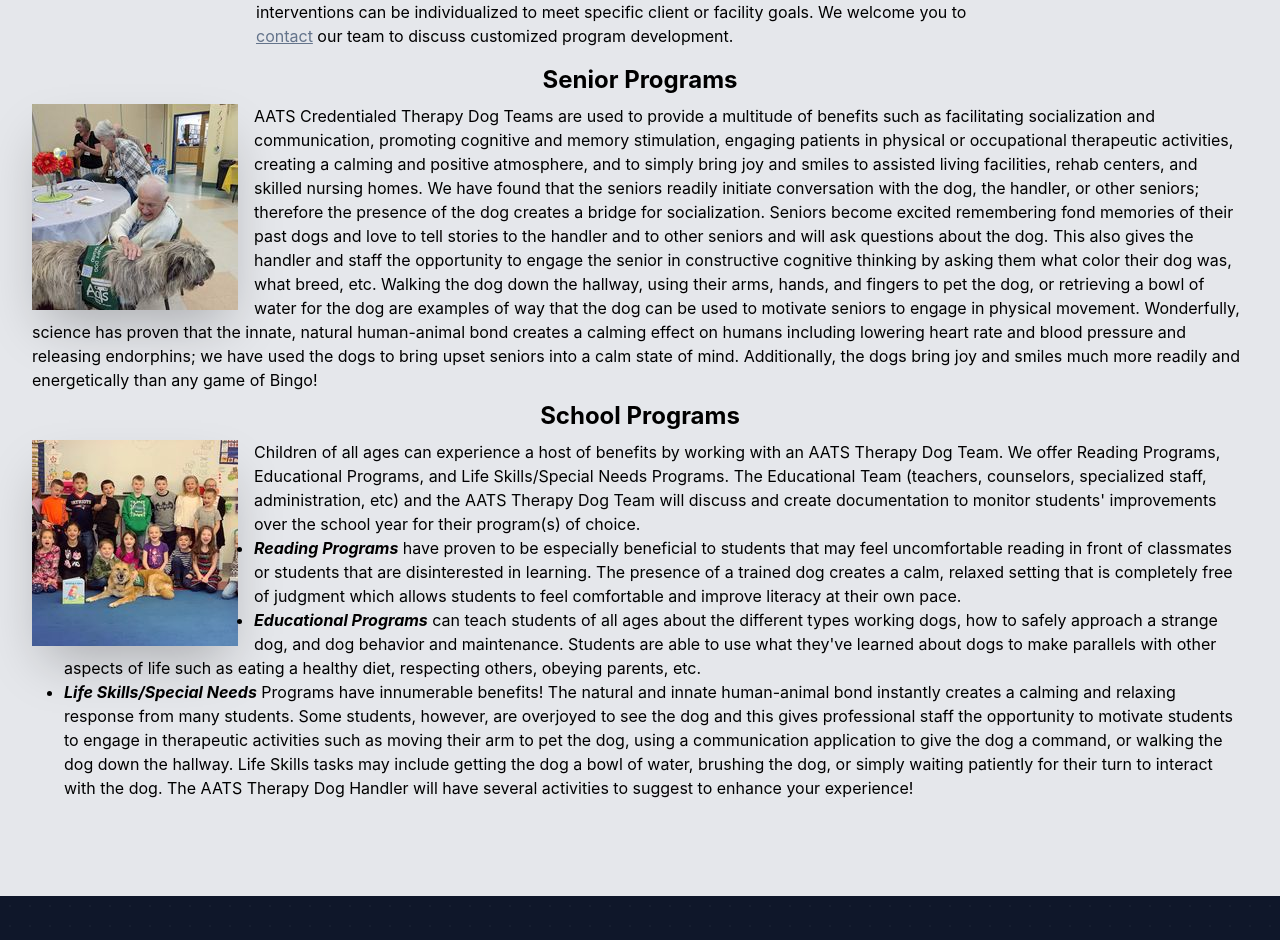
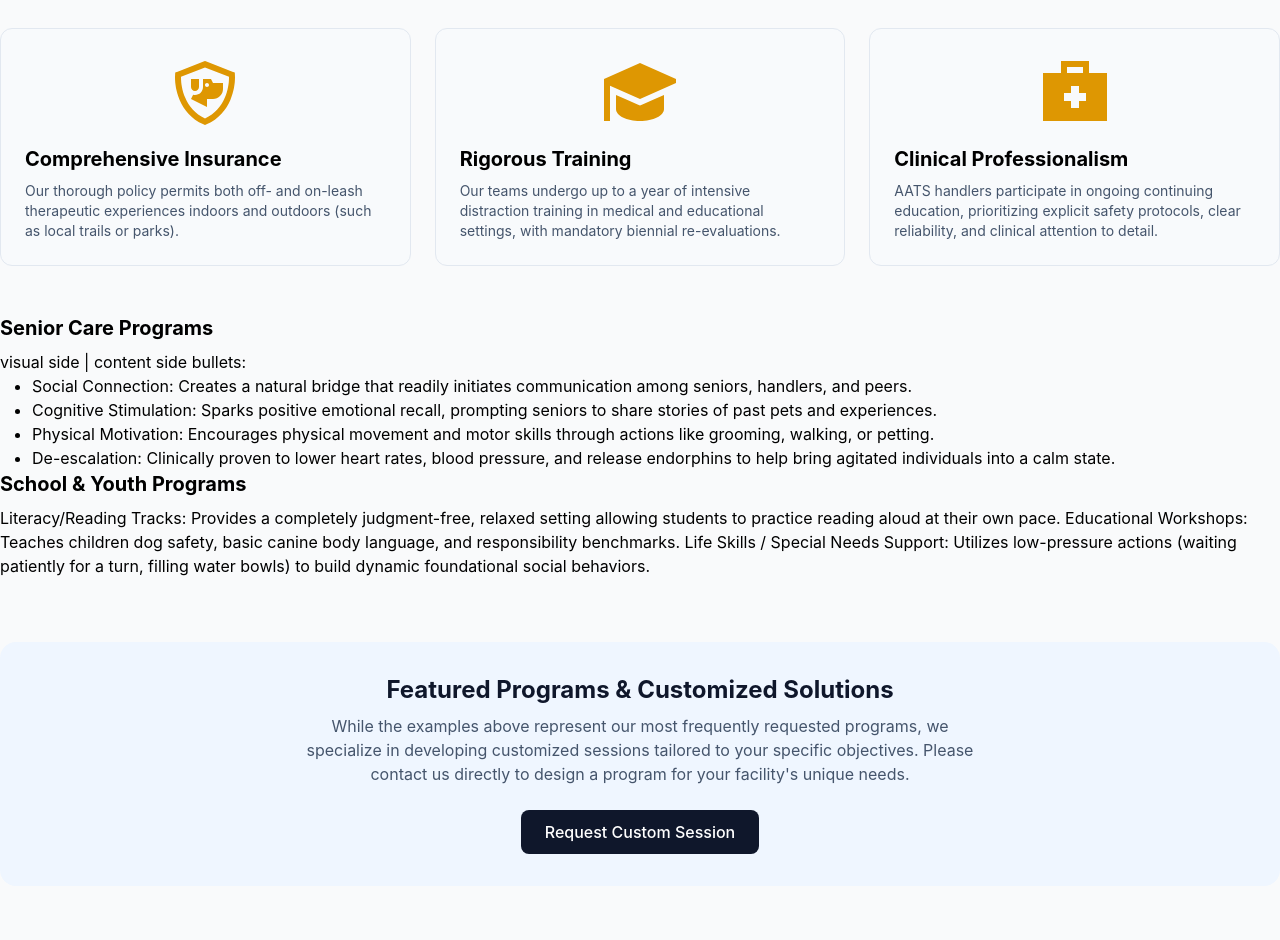
Before and after one commit to jeffhow/aatsma, an Astro site: page /animal-assisted-therapy-visits in a window 1280 px wide. Shown: the part 664-1604 px from the top of the page. Built offline with nearby package versions, Linux system fonts and the light colour scheme; Astro itself is replaced by a stand-in of ours; a web font is replaced by a local one.

Commit message:
aat visits

```diff
--- /dev/null
+++ b/src/pages/animal-assisted-therapy-visits copy.astro
@@ -0,0 +1,158 @@
+---
+// dog-training-classes.astro
+import BaseLayout from "../layouts/BaseLayout.astro";
+import { Image } from "astro:assets";
+
+import seniorDog from "../assets/services/senior-visit.jpg";
+import schoolDog from "../assets/services/kid-dog-services.jpg";
+
+const registrationLink =
+  "https://docs.google.com/document/d/1JdsBjQdPSqAgzqrLwaPaKG2dyvewv_a1sDMxIK1Vvp8/edit?usp=sharing";
+---
+
+<BaseLayout>
+  <article class="pb-24 pt-36 bg-gray-200 container mx-auto px-6 lg:px-8">
+    <!-- content -->
+    <div class="container mx-auto px-6 lg:px-8">
+      <header class="text-center max-w-3xl mx-auto mb-8">
+        <!-- Section intro with heading + subtext -->
+        <h2
+          class="text-4xl md:text-5xl font-black text-slate-900 tracking-tight mb-6"
+        >
+          Professional Animal-Assisted Interventions
+        </h2>
+      </header>
+      <p class="my-4">
+        At AATS MA, our handlers are very passionate and dedicated to training,
+        research, and education in the field of animal assisted interventions
+        and are committed to promoting the many physical, cognitive, and
+        psychosocial benefits of our innate and natural human-animal bond. Each
+        therapy dog team has completed an intensive training process (which can
+        take up to a year) and must reevaluate every two years. When you choose
+        AATS MA, you can rest assured that you will receive a professional and
+        compassionate experience.
+      </p>
+
+      <h3 class="font-bold text-2xl my-2">
+        By choosing AATS, you can expect the following exclusive benefits:
+      </h3>
+      <ul class="ps-8 list-disc">
+        <li>
+          <strong><em>Comprehensive Insurance</em></strong>: Our thorough policy
+          allows clients to enjoy both off- and on-leash experiences indoors and
+          outdoors. Outdoor sessions may include visiting a local hiking trail
+          or park. We believe that these freedoms are necessary to provide an
+          all-inclusive therapeutic experience.
+        </li>
+        <li>
+          <strong><em>Experience</em></strong>: Our training program ranges from
+          puppy classes to finished working dogs and includes exposing dogs to
+          various scenarios and distractions that they may encounter in
+          educational or medical settings.
+        </li>
+        <li>
+          <strong><em>Professionalism</em></strong>: AATS Therapy Dog Handlers
+          participate in ongoing dog training opportunities and are educated in
+          current animal assisted therapy practices. You session will always
+          include ease of communication, reliability, and a compassionate
+          attention to detail.
+        </li>
+      </ul>
+      <section>
+        <header class="max-w-3xl mx-auto mt-8 mb-4">
+          <h3 class="font-black text-2xl my-2 text-center">
+            Featured Programs &amp; Interventions
+          </h3>
+          <p>
+            The programs outlined below illustrate our core service offerings;
+            however, all therapeutic interventions can be individualized to meet
+            specific client or facility goals. We welcome you to <a
+              href="contact"
+              class="text-muted underline hover:text-accent-dark transition-colors"
+              >contact</a
+            > our team to discuss customized program development.
+          </p>
+        </header>
+
+        <h4 class="font-bold text-2xl my-2 text-center">Senior Programs</h4>
+        <Image
+          src={seniorDog}
+          alt="A senior citizen petting a therapy dog and smiling"
+          class="me-4 mb-2 float-start shadow-2xl"
+        />
+        <p>
+          AATS Credentialed Therapy Dog Teams are used to provide a multitude of
+          benefits such as facilitating socialization and communication,
+          promoting cognitive and memory stimulation, engaging patients in
+          physical or occupational therapeutic activities, creating a calming
+          and positive atmosphere, and to simply bring joy and smiles to
+          assisted living facilities, rehab centers, and skilled nursing homes.
+          We have found that the seniors readily initiate conversation with the
+          dog, the handler, or other seniors; therefore the presence of the dog
+          creates a bridge for socialization. Seniors become excited remembering
+          fond memories of their past dogs and love to tell stories to the
+          handler and to other seniors and will ask questions about the dog.
+          This also gives the handler and staff the opportunity to engage the
+          senior in constructive cognitive thinking by asking them what color
+          their dog was, what breed, etc. Walking the dog down the hallway,
+          using their arms, hands, and fingers to pet the dog, or retrieving a
+          bowl of water for the dog are examples of way that the dog can be used
+          to motivate seniors to engage in physical movement. Wonderfully,
+          science has proven that the innate, natural human-animal bond creates
+          a calming effect on humans including lowering heart rate and blood
+          pressure and releasing endorphins; we have used the dogs to bring
+          upset seniors into a calm state of mind. Additionally, the dogs bring
+          joy and smiles much more readily and energetically than any game of
+          Bingo!
+        </p>
+
+        <h4 class="font-bold text-2xl my-2 text-center">School Programs</h4>
+        <Image
+          src={schoolDog}
+          alt="A senior citizen petting a therapy dog and smiling"
+          class="me-4 mb-2 float-start shadow-2xl"
+        />
+        <p>
+          Children of all ages can experience a host of benefits by working with
+          an AATS Therapy Dog Team. We offer Reading Programs, Educational
+          Programs, and Life Skills/Special Needs Programs. The Educational Team
+          (teachers, counselors, specialized staff, administration, etc) and the
+          AATS Therapy Dog Team will discuss and create documentation to monitor
+          students' improvements over the school year for their program(s) of
+          choice.
+        </p>
+        <ul class="ps-8 list-disc">
+          <li>
+            <strong><em>Reading Programs</em></strong> have proven to be especially
+            beneficial to students that may feel uncomfortable reading in front of
+            classmates or students that are disinterested in learning. The presence
+            of a trained dog creates a calm, relaxed setting that is completely free
+            of judgment which allows students to feel comfortable and improve literacy
+            at their own pace.
+          </li>
+          <li>
+            <strong><em>Educational Programs</em></strong> can teach students of all
+            ages about the different types working dogs, how to safely approach a
+            strange dog, and dog behavior and maintenance. Students are able to use
+            what they've learned about dogs to make parallels with other aspects of
+            life such as eating a healthy diet, respecting others, obeying parents,
+            etc.
+          </li>
+          <li>
+            <strong><em>Life Skills/Special Needs</em></strong> Programs have innumerable
+            benefits! The natural and innate human-animal bond instantly creates a
+            calming and relaxing response from many students. Some students, however,
+            are overjoyed to see the dog and this gives professional staff the opportunity
+            to motivate students to engage in therapeutic activities such as moving
+            their arm to pet the dog, using a communication application to give the
+            dog a command, or walking the dog down the hallway. Life Skills tasks
+            may include getting the dog a bowl of water, brushing the dog, or simply
+            waiting patiently for their turn to interact with the dog. The AATS Therapy
+            Dog Handler will have several activities to suggest to enhance your experience!
+          </li>
+        </ul>
+        <p></p>
+      </section>
+    </div>
+  </article>
+</BaseLayout>
--- a/src/pages/animal-assisted-therapy-visits.astro
+++ b/src/pages/animal-assisted-therapy-visits.astro
@@ -3,156 +3,156 @@
 import BaseLayout from "../layouts/BaseLayout.astro";
 import { Image } from "astro:assets";
 
-import seniorDog from "../assets/services/elder-care-dog.jpg";
+import seniorDog from "../assets/services/senior-visit.jpg";
 import schoolDog from "../assets/services/kid-dog-services.jpg";
+import Button from "../components/Button.astro";
 
 const registrationLink =
   "https://docs.google.com/document/d/1JdsBjQdPSqAgzqrLwaPaKG2dyvewv_a1sDMxIK1Vvp8/edit?usp=sharing";
 ---
 
 <BaseLayout>
-  <article class="pb-24 pt-36 bg-gray-200">
-    <!-- content -->
-    <div class="container mx-auto px-6 lg:px-8">
-      <header class="text-center max-w-3xl mx-auto mb-8">
-        <!-- Section intro with heading + subtext -->
-        <h2
-          class="text-4xl md:text-5xl font-black text-slate-900 tracking-tight mb-6"
-        >
+  <article class="pb-24 mt-23 mx-auto">
+    <header
+      class="flex flex-col-reverse md:flex-row justify-between gap-4 bg-gray-200"
+    >
+      <div
+        class="w-full px-6 pt-6 pb-10 flex flex-col items-center justify-center"
+      >
+        <h1 class="text-4xl font-bold text-slate-900 max-w-xl mx-auto">
           Professional Animal-Assisted Interventions
-        </h2>
-      </header>
-      <p class="my-4">
-        At AATS MA, our handlers are very passionate and dedicated to training,
-        research, and education in the field of animal assisted interventions
-        and are committed to promoting the many physical, cognitive, and
-        psychosocial benefits of our innate and natural human-animal bond. Each
-        therapy dog team has completed an intensive training process (which can
-        take up to a year) and must reevaluate every two years. When you choose
-        AATS MA, you can rest assured that you will receive a professional and
-        compassionate experience.
+        </h1>
+        <p class="text-lg text-slate-600 mt-4 max-w-xl">
+          Leveraging the power of the human-animal bond to deliver dynamic
+          physical, cognitive, and psychosocial benefits across Massachusetts.
+        </p>
+        <div class="mt-6 m-w-xl">
+          <Button class="whitespace-nowrap" href="contact"
+            >Schedule a Visit</Button
+          >
+        </div>
+      </div>
+      <Image
+        src={seniorDog}
+        alt="A senior woman smiling, petting an AATS MA therapy dog"
+        class="object-cover md:max-w-[50%] h-120"
+      />
+    </header>
+
+    <section>
+      <h2 class="text-4xl font-bold text-slate-900 text-center mt-8">
+        Why Choose Us?
+      </h2>
+      <div class="grid grid-cols-1 md:grid-cols-3 gap-6 my-12">
+        <div class="p-6 border border-slate-200 rounded-xl bg-slate-50">
+          <div class="text-blue-600 text-2xl mb-3 mx-auto w-20">
+            <svg xmlns="http://www.w3.org/2000/svg" viewBox="0 0 640 640"
+              ><!--!Font Awesome Pro v7.2.0 by @fontawesome - https://fontawesome.com License - https://fontawesome.com/license (Commercial License) Copyright 2026 Fonticons, Inc.-->
+              <path
+                class="fill-accent-dark"
+                d="M128.1 190L320 115.5L512 190C513 233.5 505.1 296.9 478.2 358.8C450 423.7 401.1 486.5 320.1 523.6C239 486.5 190.2 423.7 162 358.8C135.1 296.9 127.2 233.5 128.2 190zM559.5 177L558.3 156.5L539.1 149L331.6 68.5L320 64L308.5 68.5L101 149L81.8 156.5L80.6 177C77.7 226.9 85.5 303.3 117.9 377.9C150.6 453.1 208.9 527.9 307.3 570.5L320 576L332.7 570.5C431.1 527.9 489.4 453.2 522.1 377.9C554.5 303.2 562.3 226.9 559.4 177zM224.9 334.2L208 368L336 432L336 368L384 368C428.2 368 464 332.2 464 288L464 240L384 240L368 208L304 208L304 272C304 307.3 275.3 336 240 336C234.8 336 229.7 335.4 224.9 334.2zM208 208L208 272C208 289.7 222.3 304 240 304C257.7 304 272 289.7 272 272L272 208L208 208zM320 256C320 247.2 327.2 240 336 240C344.8 240 352 247.2 352 256C352 264.8 344.8 272 336 272C327.2 272 320 264.8 320 256z"
+              ></path></svg
+            >
+          </div>
+          <h3 class="font-bold text-xl mb-2">Comprehensive Insurance</h3>
+          <p class="text-sm text-slate-600">
+            Our thorough policy permits both off- and on-leash therapeutic
+            experiences indoors and outdoors (such as local trails or parks).
+          </p>
+        </div>
+
+        <div class="p-6 border border-slate-200 rounded-xl bg-slate-50">
+          <div class="text-blue-600 text-2xl mb-3 mx-auto w-20">
+            <svg xmlns="http://www.w3.org/2000/svg" viewBox="0 0 640 640"
+              ><!--!Font Awesome Pro v7.2.0 by @fontawesome - https://fontawesome.com License - https://fontawesome.com/license (Commercial License) Copyright 2026 Fonticons, Inc.-->
+              <path
+                class="fill-accent-dark"
+                d="M320 80L608 208L608 240L320 368L80 261.3L80 544L32 544L32 208L320 80zM128 335.2L300.5 411.9L320 420.6L339.5 411.9L512 335.2L512 448C512 501 426 544 320 544C214 544 128 501 128 448L128 335.2z"
+              ></path></svg
+            >
+          </div>
+          <h3 class="font-bold text-xl mb-2">Rigorous Training</h3>
+          <p class="text-sm text-slate-600">
+            Our teams undergo up to a year of intensive distraction training in
+            medical and educational settings, with mandatory biennial
+            re-evaluations.
+          </p>
+        </div>
+
+        <div class="p-6 border border-slate-200 rounded-xl bg-slate-50">
+          <div class="text-blue-600 text-2xl mb-3 mx-auto w-20 text-primary">
+            <svg xmlns="http://www.w3.org/2000/svg" viewBox="0 0 640 640"
+              ><!--!Font Awesome Pro v7.2.0 by @fontawesome - https://fontawesome.com License - https://fontawesome.com/license (Commercial License) Copyright 2026 Fonticons, Inc.-->
+              <path
+                class="fill-accent-dark"
+                d="M208 64L432 64L432 160L576 160L576 544L64 544L64 160L208 160L208 64zM384 112L256 112L256 160L384 160L384 112zM288 264L288 320L232 320L232 384L288 384L288 440L352 440L352 384L408 384L408 320L352 320L352 264L288 264z"
+              ></path></svg
+            >
+          </div>
+          <h3 class="font-bold text-xl mb-2">Clinical Professionalism</h3>
+          <p class="text-sm text-slate-600">
+            AATS handlers participate in ongoing continuing education,
+            prioritizing explicit safety protocols, clear reliability, and
+            clinical attention to detail.
+          </p>
+        </div>
+      </div>
+    </section>
+
+    <section>
+      <aside>
+
+        <h3 class="font-bold text-xl mb-2">Senior Care Programs </h3>
+        visual side | content side bullets:
+        <ul class="ps-8 list-disc">
+          <li>
+            Social Connection: Creates a natural bridge that readily initiates
+            communication among seniors, handlers, and peers.
+          </li>
+          <li>
+            Cognitive Stimulation: Sparks positive emotional recall, prompting
+            seniors to share stories of past pets and experiences.
+          </li>
+          <li>
+            Physical Motivation: Encourages physical movement and motor skills
+            through actions like grooming, walking, or petting.
+          </li>
+          <li>
+            De-escalation: Clinically proven to lower heart rates, blood pressure,
+            and release endorphins to help bring agitated individuals into a calm
+            state.
+           </li>
+        </ul>
+      </aside>
+<aside>
+<h3 class="font-bold text-xl mb-2">School & Youth Programs</h3>
+  Literacy/Reading Tracks: Provides a completely judgment-free, relaxed setting allowing students to practice reading aloud at their own pace.
+
+Educational Workshops: Teaches children dog safety, basic canine body language, and responsibility benchmarks.
+
+Life Skills / Special Needs Support: Utilizes low-pressure actions (waiting patiently for a turn, filling water bowls) to build dynamic foundational social behaviors.
+</aside>
+    </section>
+
+    <section class="bg-blue-50 rounded-2xl p-8 text-center my-16">
+      <h2 class="text-2xl font-bold text-slate-900">
+        Featured Programs & Customized Solutions
+      </h2>
+      <p class="text-slate-600 mt-2 max-w-2xl mx-auto">
+        While the examples above represent our most frequently requested
+        programs, we specialize in developing customized sessions tailored to
+        your specific objectives. Please contact us directly to design a program
+        for your facility's unique needs.
       </p>
 
-      <h3 class="font-bold text-2xl my-2">
-        By choosing AATS, you can expect the following exclusive benefits:
-      </h3>
-      <ul class="ps-8 list-disc">
-        <li>
-          <strong><em>Comprehensive Insurance</em></strong>: Our thorough policy
-          allows clients to enjoy both off- and on-leash experiences indoors and
-          outdoors. Outdoor sessions may include visiting a local hiking trail
-          or park. We believe that these freedoms are necessary to provide an
-          all-inclusive therapeutic experience.
-        </li>
-        <li>
-          <strong><em>Experience</em></strong>: Our training program ranges from
-          puppy classes to finished working dogs and includes exposing dogs to
-          various scenarios and distractions that they may encounter in
-          educational or medical settings.
-        </li>
-        <li>
-          <strong><em>Professionalism</em></strong>: AATS Therapy Dog Handlers
-          participate in ongoing dog training opportunities and are educated in
-          current animal assisted therapy practices. You session will always
-          include ease of communication, reliability, and a compassionate
-          attention to detail.
-        </li>
-      </ul>
-      <section>
-        <header class="max-w-3xl mx-auto mt-8 mb-4">
-          <h3 class="font-black text-2xl my-2 text-center">
-            Featured Programs &amp; Interventions
-          </h3>
-          <p>
-            The programs outlined below illustrate our core service offerings;
-            however, all therapeutic interventions can be individualized to meet
-            specific client or facility goals. We welcome you to <a
-              href="contact"
-              class="text-muted underline hover:text-accent-dark transition-colors"
-              >contact</a
-            > our team to discuss customized program development.
-          </p>
-        </header>
-
-        <h4 class="font-bold text-2xl my-2 text-center">Senior Programs</h4>
-        <Image
-          src={seniorDog}
-          alt="A senior citizen petting a therapy dog and smiling"
-          class="me-4 mb-2 float-start shadow-2xl"
-        />
-        <p>
-          AATS Credentialed Therapy Dog Teams are used to provide a multitude of
-          benefits such as facilitating socialization and communication,
-          promoting cognitive and memory stimulation, engaging patients in
-          physical or occupational therapeutic activities, creating a calming
-          and positive atmosphere, and to simply bring joy and smiles to
-          assisted living facilities, rehab centers, and skilled nursing homes.
-          We have found that the seniors readily initiate conversation with the
-          dog, the handler, or other seniors; therefore the presence of the dog
-          creates a bridge for socialization. Seniors become excited remembering
-          fond memories of their past dogs and love to tell stories to the
-          handler and to other seniors and will ask questions about the dog.
-          This also gives the handler and staff the opportunity to engage the
-          senior in constructive cognitive thinking by asking them what color
-          their dog was, what breed, etc. Walking the dog down the hallway,
-          using their arms, hands, and fingers to pet the dog, or retrieving a
-          bowl of water for the dog are examples of way that the dog can be used
-          to motivate seniors to engage in physical movement. Wonderfully,
-          science has proven that the innate, natural human-animal bond creates
-          a calming effect on humans including lowering heart rate and blood
-          pressure and releasing endorphins; we have used the dogs to bring
-          upset seniors into a calm state of mind. Additionally, the dogs bring
-          joy and smiles much more readily and energetically than any game of
-          Bingo!
-        </p>
-
-        <h4 class="font-bold text-2xl my-2 text-center">School Programs</h4>
-        <Image
-          src={schoolDog}
-          alt="A senior citizen petting a therapy dog and smiling"
-          class="me-4 mb-2 float-start shadow-2xl"
-        />
-        <p>
-          Children of all ages can experience a host of benefits by working with
-          an AATS Therapy Dog Team. We offer Reading Programs, Educational
-          Programs, and Life Skills/Special Needs Programs. The Educational Team
-          (teachers, counselors, specialized staff, administration, etc) and the
-          AATS Therapy Dog Team will discuss and create documentation to monitor
-          students' improvements over the school year for their program(s) of
-          choice.
-        </p>
-        <ul class="ps-8 list-disc">
-          <li>
-            <strong><em>Reading Programs</em></strong> have proven to be especially
-            beneficial to students that may feel uncomfortable reading in front of
-            classmates or students that are disinterested in learning. The presence
-            of a trained dog creates a calm, relaxed setting that is completely free
-            of judgment which allows students to feel comfortable and improve literacy
-            at their own pace.
-          </li>
-          <li>
-            <strong><em>Educational Programs</em></strong> can teach students of all
-            ages about the different types working dogs, how to safely approach a
-            strange dog, and dog behavior and maintenance. Students are able to use
-            what they've learned about dogs to make parallels with other aspects of
-            life such as eating a healthy diet, respecting others, obeying parents,
-            etc.
-          </li>
-          <li>
-            <strong><em>Life Skills/Special Needs</em></strong> Programs have innumerable
-            benefits! The natural and innate human-animal bond instantly creates a
-            calming and relaxing response from many students. Some students, however,
-            are overjoyed to see the dog and this gives professional staff the opportunity
-            to motivate students to engage in therapeutic activities such as moving
-            their arm to pet the dog, using a communication application to give the
-            dog a command, or walking the dog down the hallway. Life Skills tasks
-            may include getting the dog a bowl of water, brushing the dog, or simply
-            waiting patiently for their turn to interact with the dog. The AATS Therapy
-            Dog Handler will have several activities to suggest to enhance your experience!
-          </li>
-        </ul>
-        <p></p>
-      </section>
-    </div>
+      <div class="mt-6">
+        <a
+          href="/contact"
+          class="inline-block bg-slate-900 text-white font-medium px-6 py-2.5 rounded-lg hover:bg-slate-800 transition"
+        >
+          Request Custom Session
+        </a>
+      </div>
+    </section>
   </article>
 </BaseLayout>
```
Also changed, not shown: src/assets/services/elder-care-dog.jpg (deleted), src/assets/services/senior-visit.jpg (added).
